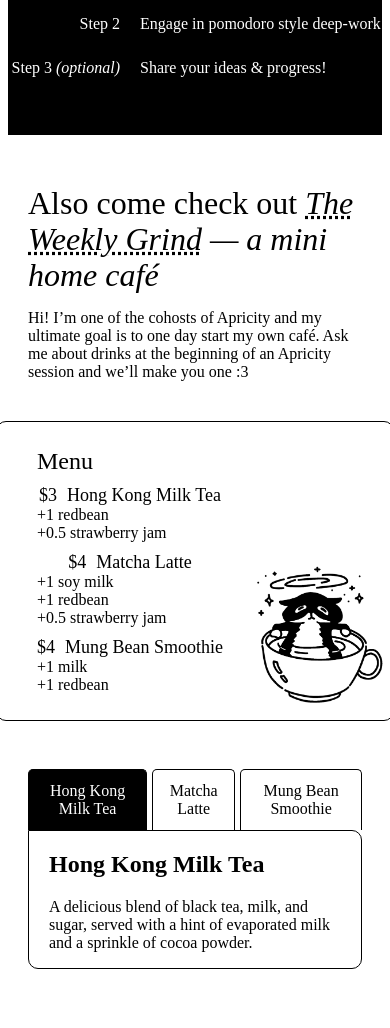
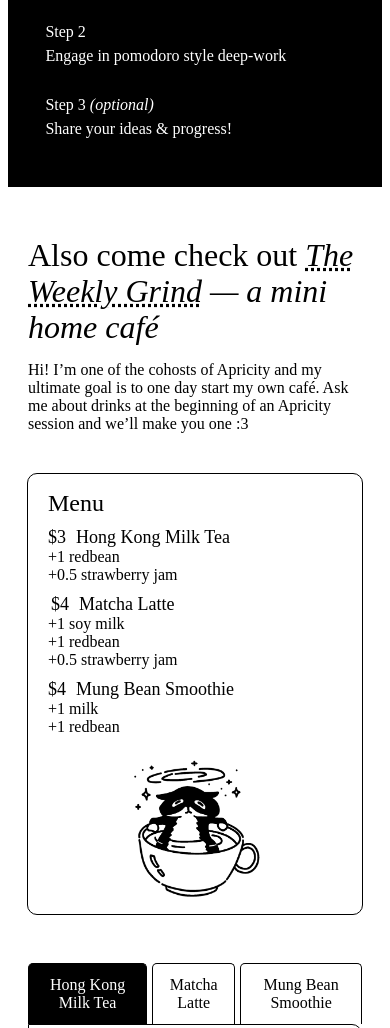
Before and after one commit to floofysaur/apricity, a plain HTML site: page index.html in a window 390 px wide. Shown: the part 798-1826 px from the top of the page. Drawn offline with Linux system fonts and the light colour scheme; a web font is replaced by a local one.

Commit message:
mobile-friendly

```diff
--- a/styles.css
+++ b/styles.css
@@ -428,15 +428,70 @@ footer a{
         flex-direction: column;
         align-items: center;
         text-align: center;
-        gap: 10px;
+        max-width: 330px;
+        margin: auto;
     }
 
     h1{
         font-size: 72px;
         line-height: 100px;
+        text-align: left;
     }
 
     .title img{
+        margin: 0;
         width: 120px;
     }
+
+    .title-subtext p{
+        font-size: 14px;
+        text-align: left;
+    }
+
+    .steps-container{
+        width: 80%;
+        align-items: start;
+        text-align: start;
+        gap: 25px;
+    }
+
+    .steps{
+        flex-direction: column;
+        align-items: start;
+        text-align: start;
+        margin: 0;
+        gap: 0px;
+    }
+
+    .steps h2{
+        font-size: 16px;
+        margin: 0;
+        line-height: 16px;
+        text-align: start;
+        width: auto;
+        justify-content: start;
+    }
+
+    .steps p{
+        font-size: 16px;
+        line-height: 16px;
+        margin: 0;
+    }
+
+    .menu{
+        width: 100%;
+        flex-direction: column;
+        align-items: center;
+        gap: 0;
+        padding: 0 0 10px 0;
+    }
+
+    .menu-items{
+        width: 100%;
+        text-align: start;
+        align-items: start;
+    }
+
+
+
 }
```
